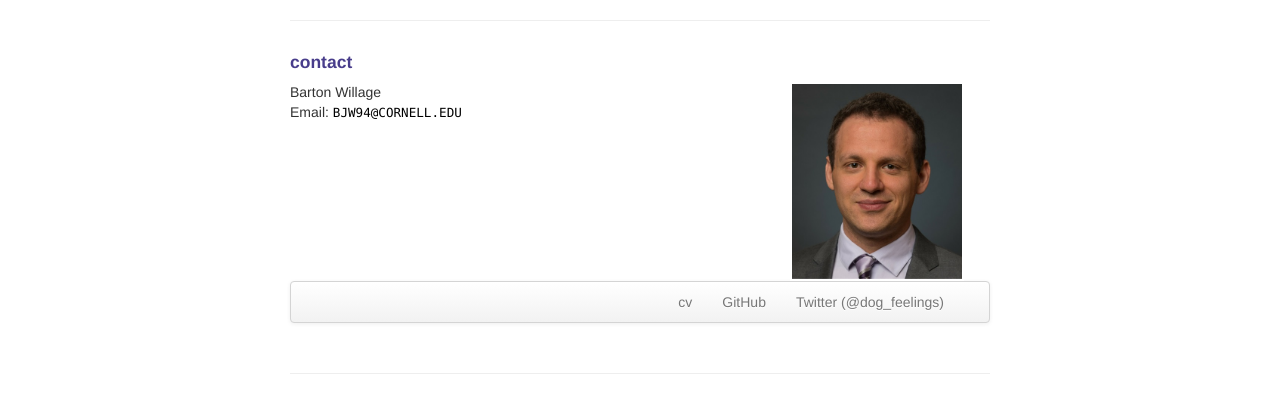
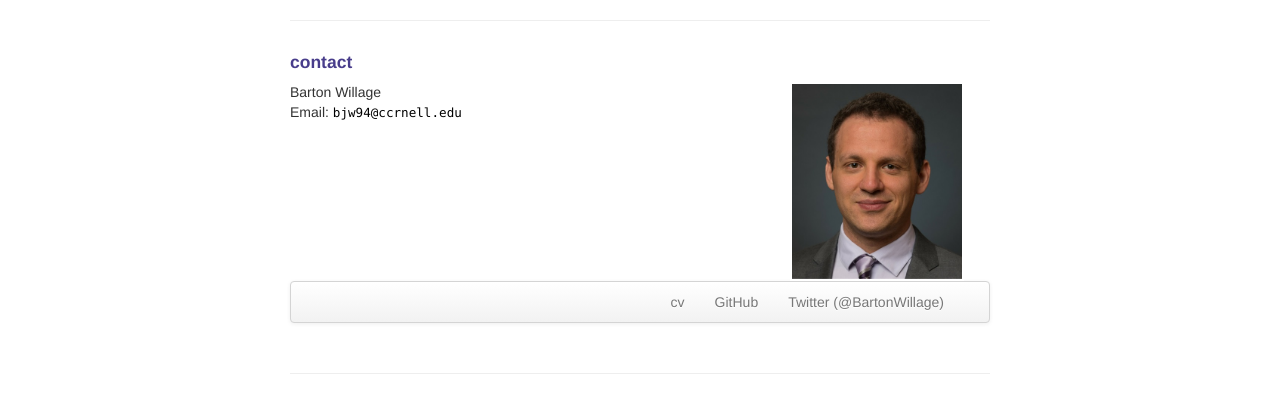
Before and after one commit to bjwillage/bjwillage.github.io, a Jekyll site: the page built from index.md, in a window 1280 px wide. Shown: the part 183-582 px from the top of the page. Built offline with Jekyll 4.4.1, drawn with Linux system fonts in a browser that asks for light colours.

Commit message:
Update index.md

```diff
--- a/index.md
+++ b/index.md
@@ -21,9 +21,9 @@ Before coming to Cornell, Barton earned a MPA in Policy Analysis from Indiana Un
         <div class="span5">
             Barton Willage<br/>
             <div id="hide_email">
-            Email: <code>B</code><b>I</b><code>J</code><b>don't</b><code>W</code><b>want</b><code>94</code><b>spam!
-            </b><code>@</code><b>So</b><code>C</code><b>please</b><code>O</code><b>leave
-            </b><code>RNELL</code><b>me</b><code>.</code><b>alone</b><code>E</code><b>!</b><code>DU</code><br/>
+            Email: <code>b</code><b>I</b><code>j</code><b>don't</b><code>w</code><b>want</b><code>94</code><b>spam!
+            </b><code>@</code><b>So</b><code>c</code><b>please</b><code>c</code><b>leave
+            </b><code>rnell</code><b>me</b><code>.</code><b>alone</b><code>e</code><b>!</b><code>du</code><br/>
             </div>
         </div>
 
@@ -39,8 +39,8 @@ Before coming to Cornell, Barton earned a MPA in Policy Analysis from Indiana Un
   <div class="navbar-inner">
       <ul class="nav">
           <li><a href="{{ BASE_PATH }}/assets/CV.pdf">cv</a></li>
-          <li><a href="https://github.com/mbcarlos">GitHub</a></li>
-          <li><a href="https://twitter.com/dog_feelings">Twitter (@dog_feelings)</a></li>
+          <li><a href="https://github.com/bjwillage">GitHub</a></li>
+          <li><a href="https://twitter.com/bartonwillage">Twitter (@BartonWillage)</a></li>
       </ul>
   </div>
 </div>
```
